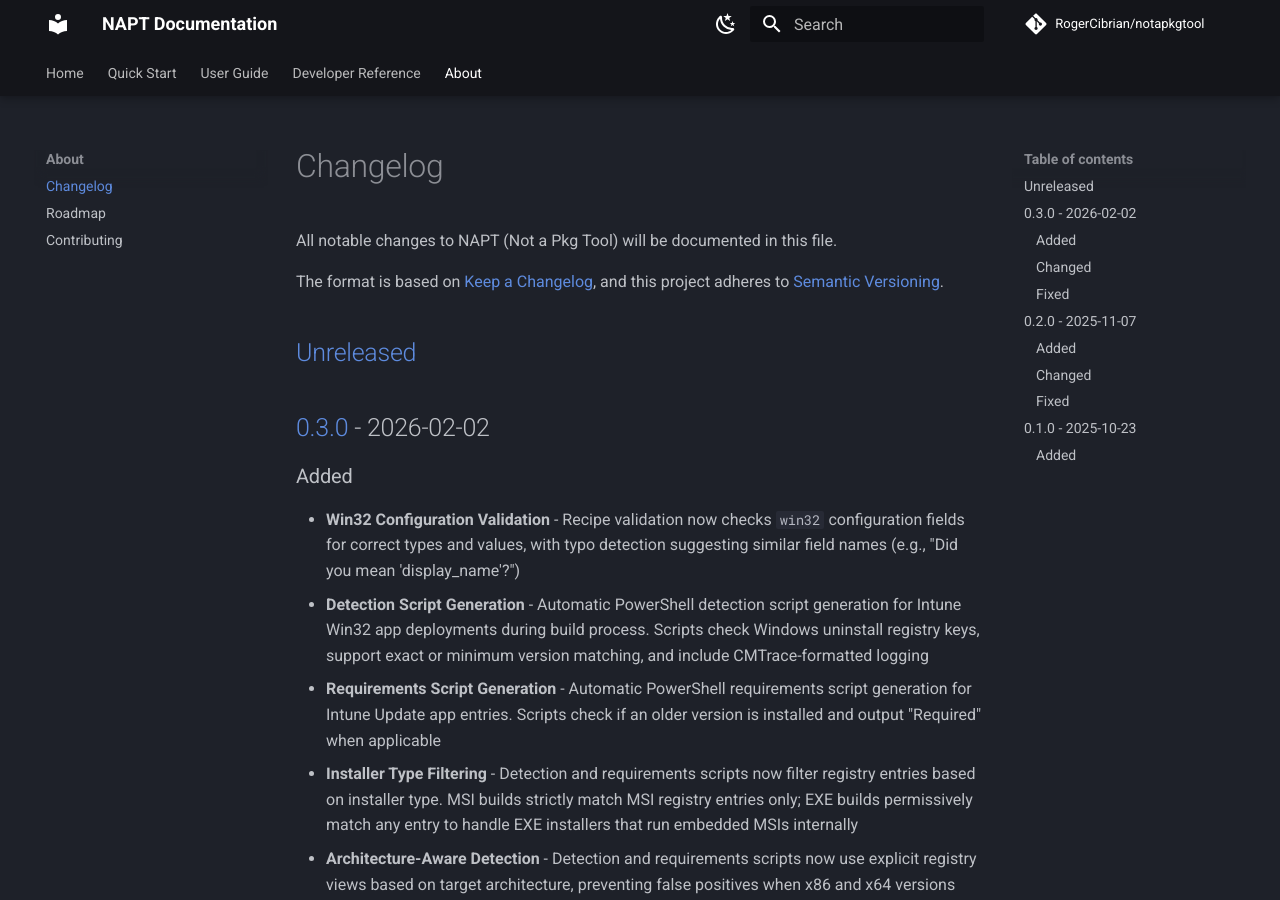
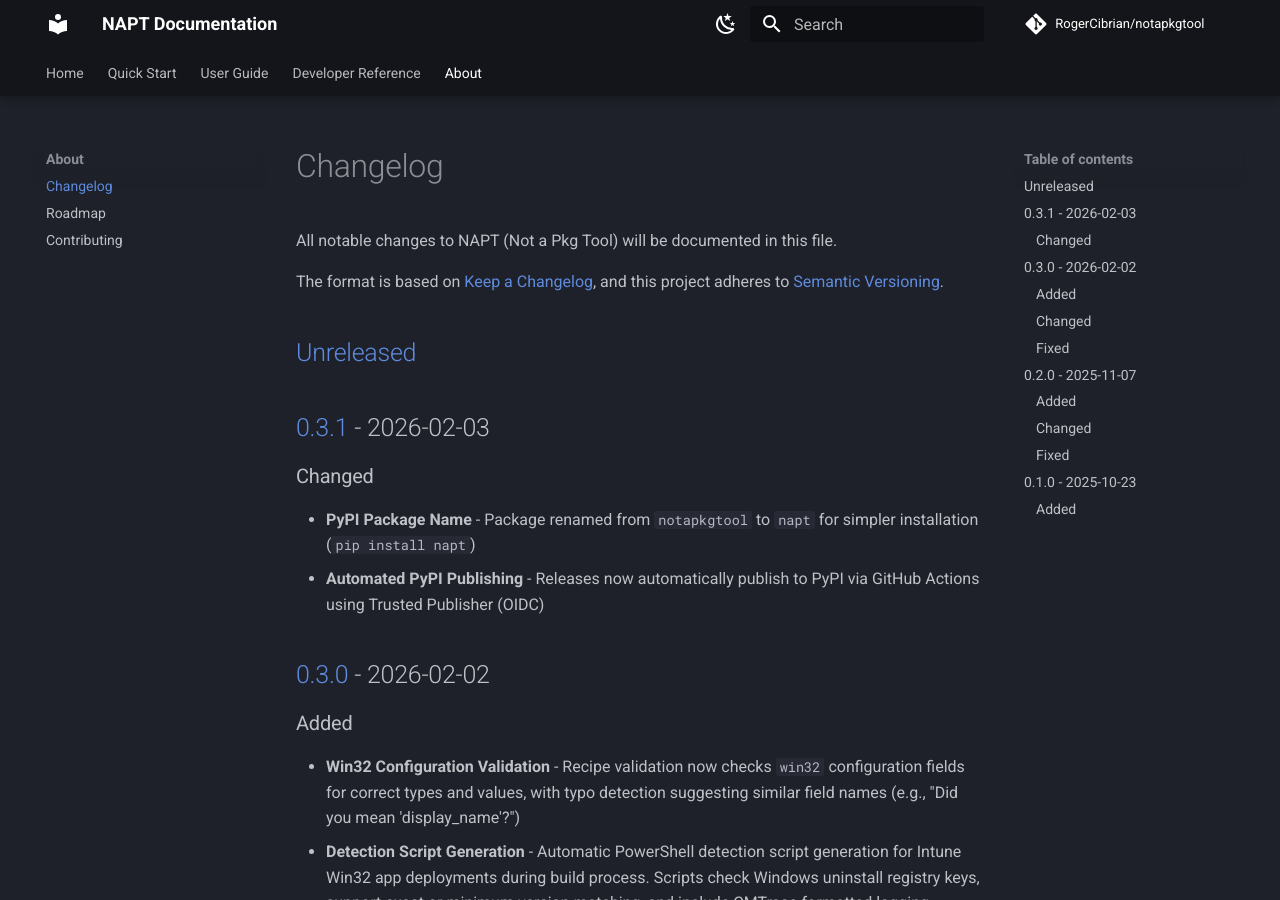
Before and after one commit to RogerCibrian/notapkgtool, an MkDocs documentation site: the page built from docs/changelog.md, in a window 1280 px wide and 900 px high. Built offline with MkDocs 1.6.1 and Material for MkDocs 9.7.7, drawn with Linux system fonts in a browser that asks for light colours; comment, search, counter and statistics services are not loaded.

Commit message:
chore: prepare release 0.3.1
- Update version to 0.3.1 in pyproject.toml and napt/__init__.py
- Add changelog entry for PyPI package rename and automated publishing
- Update quick-start docs to use pip install napt from PyPI

```diff
--- a/docs/changelog.md
+++ b/docs/changelog.md
@@ -6,6 +6,13 @@
 and this project adheres to [Semantic Versioning](https://semver.org/spec/v2.0.0.html).
 
 ## [Unreleased]
+
+## [0.3.1] - 2026-02-03
+
+### Changed
+
+- **PyPI Package Name** - Package renamed from `notapkgtool` to `napt` for simpler installation (`pip install napt`)
+- **Automated PyPI Publishing** - Releases now automatically publish to PyPI via GitHub Actions using Trusted Publisher (OIDC)
 
 ## [0.3.0] - 2026-02-02
 
@@ -80,7 +87,8 @@
 - **Robust Downloads** - Retry logic, atomic writes, SHA-256 verification, and conditional requests
 
 
-[Unreleased]: https://github.com/RogerCibrian/notapkgtool/compare/0.3.0...HEAD
+[Unreleased]: https://github.com/RogerCibrian/notapkgtool/compare/0.3.1...HEAD
+[0.3.1]: https://github.com/RogerCibrian/notapkgtool/compare/0.3.0...0.3.1
 [0.3.0]: https://github.com/RogerCibrian/notapkgtool/compare/0.2.0...0.3.0
 [0.2.0]: https://github.com/RogerCibrian/notapkgtool/compare/0.1.0...0.2.0
 [0.1.0]: https://github.com/RogerCibrian/notapkgtool/releases/tag/0.1.0
--- a/napt/__init__.py
+++ b/napt/__init__.py
@@ -44,7 +44,7 @@
 For more details, see the individual module docstrings.
 """
 
-__version__ = "0.3.0"
+__version__ = "0.3.1"
 __author__ = "Roger Cibrian"
 __license__ = "Apache-2.0"
 __description__ = "Not a Pkg Tool - Windows/Intune packaging with PSADT"
--- a/pyproject.toml
+++ b/pyproject.toml
@@ -1,6 +1,6 @@
 [project]
 name = "napt"
-version = "0.3.0"
+version = "0.3.1"
 description = "Automates the entire workflow for packaging Windows applications and deploying them to Microsoft Intune"
 readme = "README.md"
 license = "Apache-2.0"
```
Also changed, not shown: docs/quick-start.md (+2 -4 lines).
